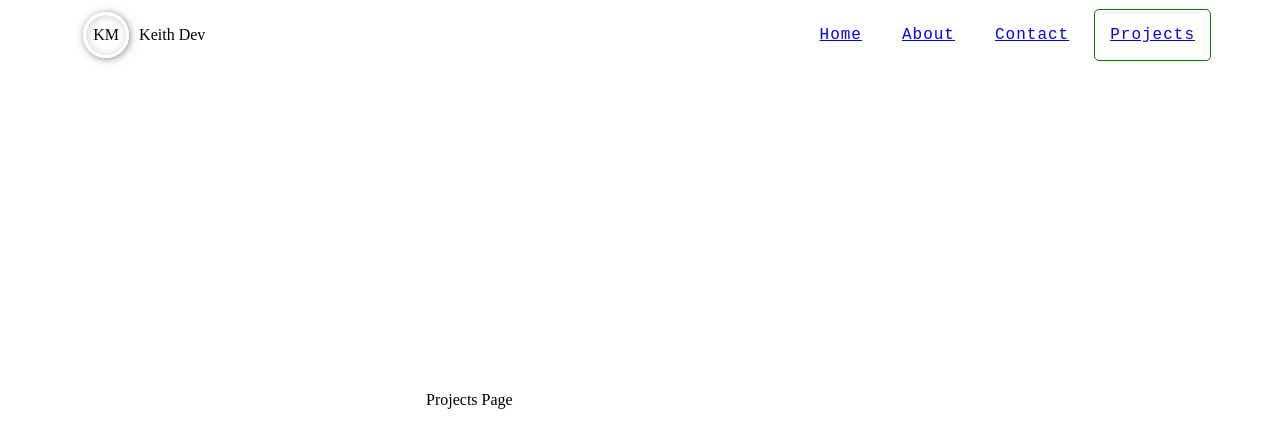
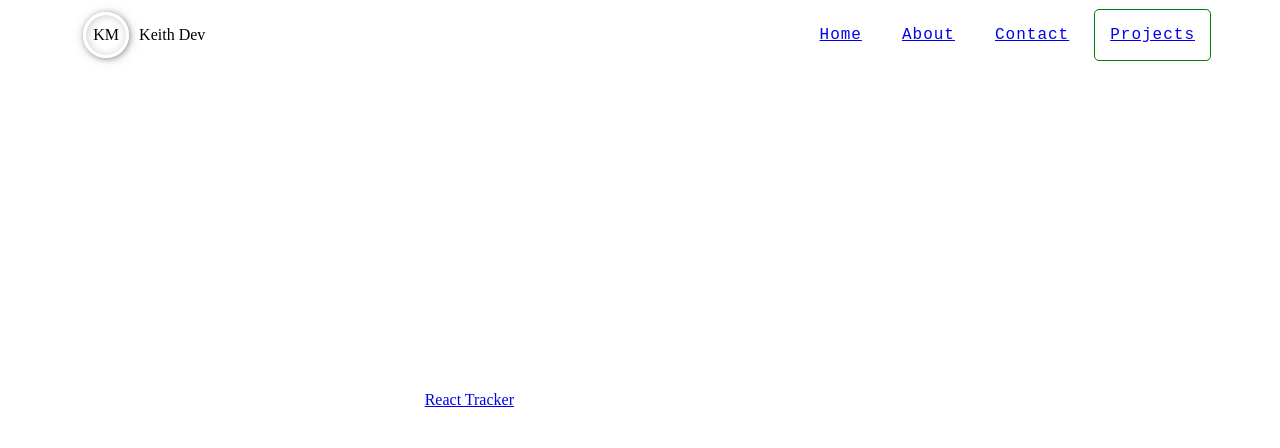
Before and after one commit to keithmacdonalddev/portfolio, a React (Create React App) app: page /projects in a window 1280 px wide. Shown: the top 448 px of the page. Built offline with nearby package versions, Linux system fonts and the light colour scheme.

Commit message:
add link to project

```diff
--- a/src/components/Projects/index.js
+++ b/src/components/Projects/index.js
@@ -3,7 +3,9 @@ import React from 'react';
 const Projects = () => {
 	return (
 		<div>
-			<div className=''>Projects Page</div>
+			<a href='https://www.reacttracker.com' target='_blank'>
+				React Tracker
+			</a>
 		</div>
 	);
 };
```
